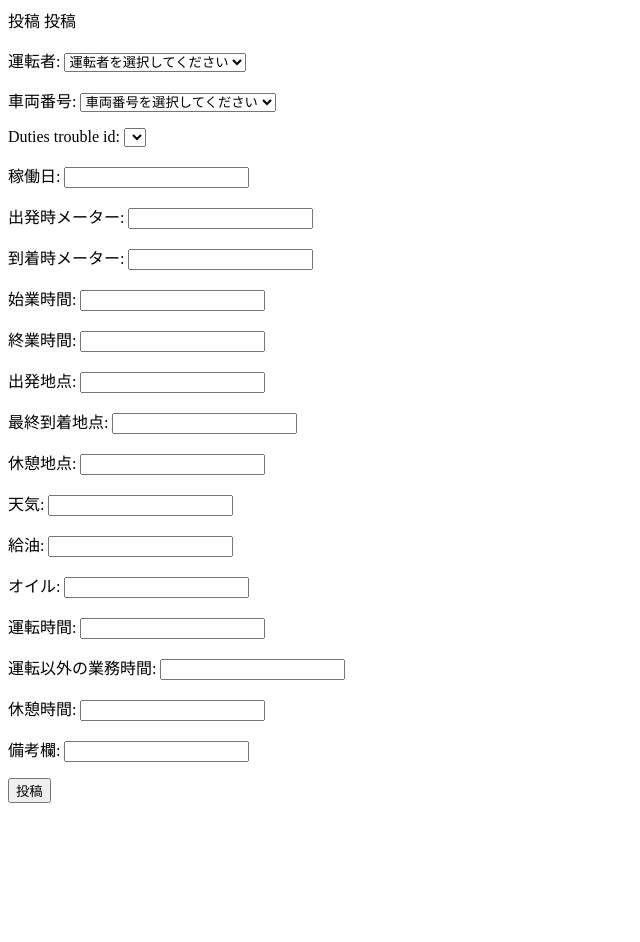
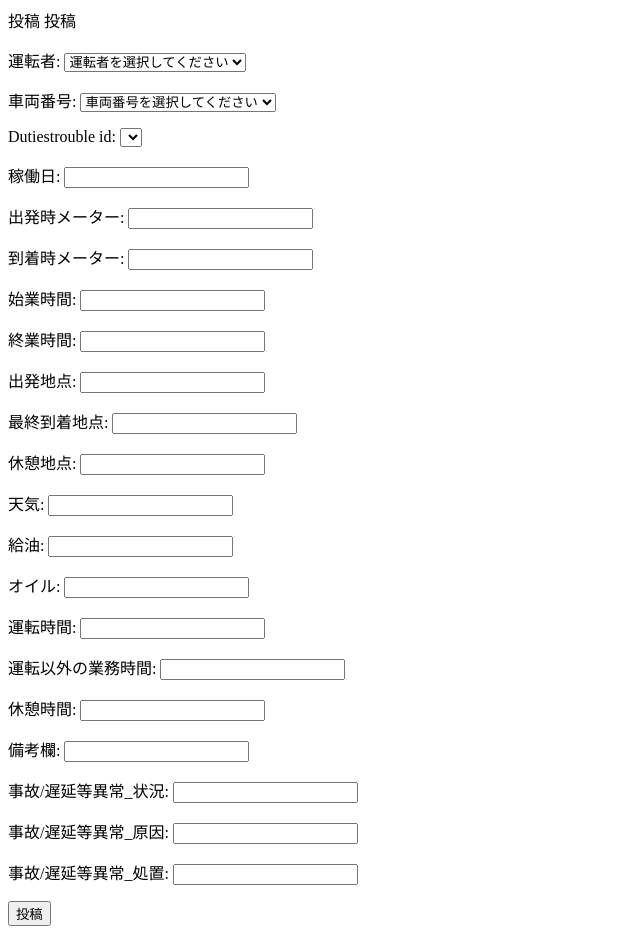
Before and after one commit to bob-g12/dayrepo-for-transportation, a Django app: page /snippets/snippet_post/ in a window 1280 px wide. Shown: the whole page, without its empty margins (0-640 px from the left). Before the commit the page ends 803 px from the top, so only its background shows below. Run offline with Django 5.2, Linux system fonts and the light colour scheme; data that the repository does not hold is empty.

Commit message:
トラブルテーブルの追加、フォームの作成、表示

```diff
--- a/dayrepo/snippets/forms.py
+++ b/dayrepo/snippets/forms.py
@@ -1,5 +1,5 @@
 from django import forms
-from .models import Snippet, Car, Account
+from .models import Snippet, Car, Account, DutiesTrouble
 from django.core.exceptions import NON_FIELD_ERRORS
 
 
@@ -21,7 +21,7 @@ class SnippetForm(forms.ModelForm):
         fields = (
             'account_id',
             'car_id',
-            'duties_trouble_id',
+            'dutiestrouble_id',
             'create_day',
             'start_mileage',
             'end_mileage',
@@ -39,3 +39,14 @@ class SnippetForm(forms.ModelForm):
             'free_space',
             )
         widgets = {}
+
+class DutiesTroubleForm(forms.ModelForm):
+    class Meta:
+        #モデルを指定
+        model = DutiesTrouble
+
+        fields = (
+            'trouble_situation',
+            'trouble_cause',
+            'trouble_support',
+        )
--- a/dayrepo/snippets/models.py
+++ b/dayrepo/snippets/models.py
@@ -121,7 +121,7 @@ class Snippet(models.Model):
         blank=False,
         null=False,
     )
-    duties_trouble_id = models.ForeignKey(
+    dutiestrouble_id = models.ForeignKey(
         'DutiesTrouble',
         on_delete=models.DO_NOTHING,
         null=False,
--- a/dayrepo/snippets/templates/snippet_post.html
+++ b/dayrepo/snippets/templates/snippet_post.html
@@ -5,6 +5,7 @@
 {% block content %}
     <form method="post">
         {{ form.as_p }}
+        {{ form_trouble.as_p }}
         {% csrf_token %}
         <button type="submit" class="button">投稿</button>
     </form>
--- a/dayrepo/snippets/views.py
+++ b/dayrepo/snippets/views.py
@@ -3,57 +3,77 @@ from django.http import HttpResponse
 from django.views.generic import View
 from django.shortcuts import redirect
 from .models import Snippet
-from .forms import SnippetForm
+from .forms import SnippetForm, DutiesTroubleForm
+
 
 # Create your views here.
 def top(request):
     return HttpResponse("日報一覧画面")
 
+
 def snippet_new(request):
     return HttpResponse("日報新規登録画面 1つ目の編集項目の方")
+
 
 def snippet_new_checklist(request):
     return HttpResponse("日報新規登録画面 2つ目のチェックリストの方")
 
+
 def snippet_update(request):
     return HttpResponse("日報編集画面 1つ目の編集項目の方")
+
 
 def snippet_update_checklist(request):
     return HttpResponse("日報編集画面 2つ目のチェックリストの方")
 
+
 def pre_car_registration(request):
     return HttpResponse("車両登録前画面")
+
 
 def car_registration(request):
     return HttpResponse("車両登録画面")
 
+
 def get_employee(request):
     return HttpResponse("社員情報画面")
 
+
 class Snippet_listView(View):
-    def get(self,request):
+    def get(self, request):
         # 記録してある投稿の全データを投稿時間を元にソートして表示
-        queryset = Snippet.objects.all().order_by('account_id')
+        queryset = Snippet.objects.all().order_by("account_id")
         # トップページのhtmlへ記録データを乗せ移行
-        return render(request, 'snippet_list.html', {'posts': queryset})
+        return render(request, "snippet_list.html", {"posts": queryset})
+
 
 snippet_list = Snippet_listView.as_view()
+
 
 # 投稿機能
 class SnippetView(View):
     # 新規入力画面へ
     def get(self, request):
         # 投稿ボタンで投稿ページへ
-        return render(request, 'snippet_post.html', {'form': SnippetForm})
+        return render(
+            request,
+            "snippet_post.html",
+            {"form": SnippetForm, "form_trouble": DutiesTroubleForm},
+        )
+
     # 投稿機能
     def post(self, request):
         # formに書いた内容を格納する
         form = SnippetForm(request.POST)
+        form_trouble = DutiesTroubleForm(request.POST)
         # 保存する前に一旦取り出す
         post = form.save(commit=False)
+        post_trouble = form_trouble.save(commit=False)
         # 保存
         post.save()
+        post_trouble.save()
         # トップ画面へ
-        return redirect(to='snippet_list')
+        return redirect(to="snippet_list")
+
 
 snippet_post = SnippetView.as_view()
```
Also changed, not shown: dayrepo/snippets/migrations/0001_initial.py.
